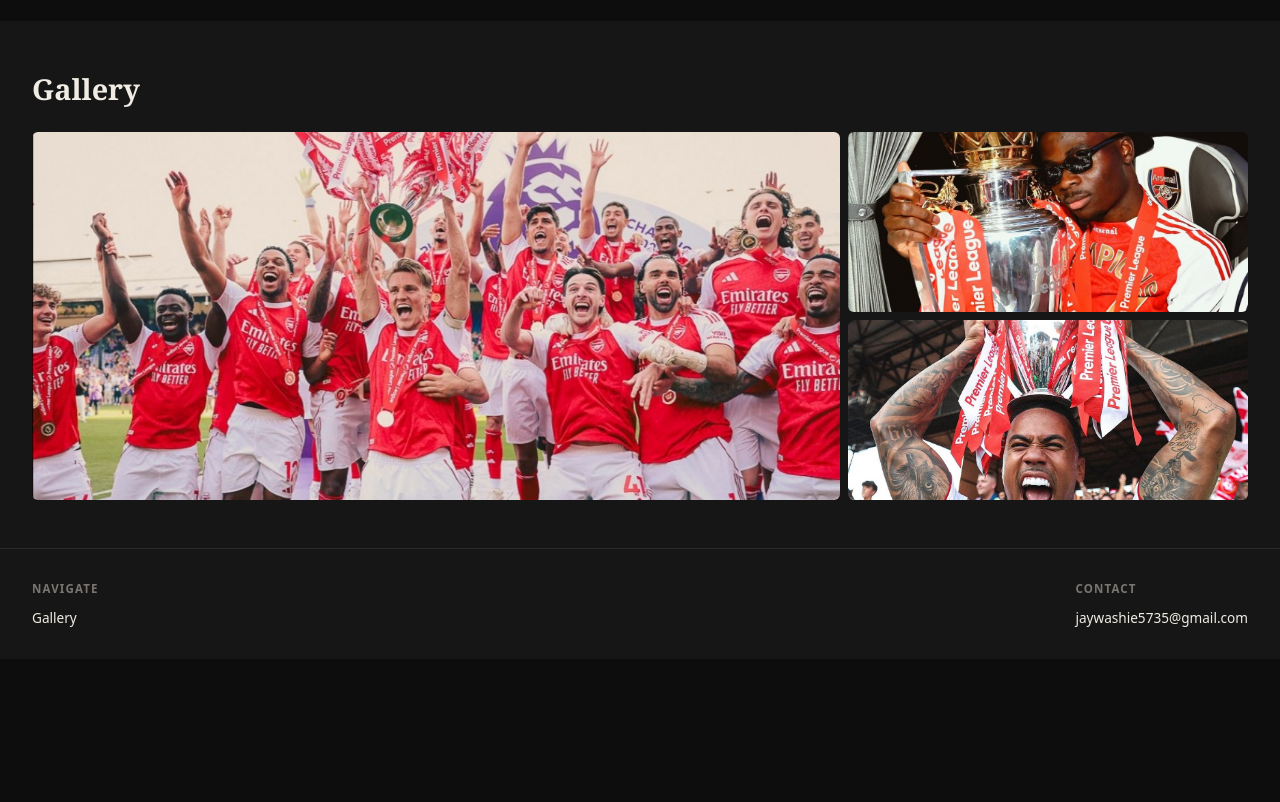
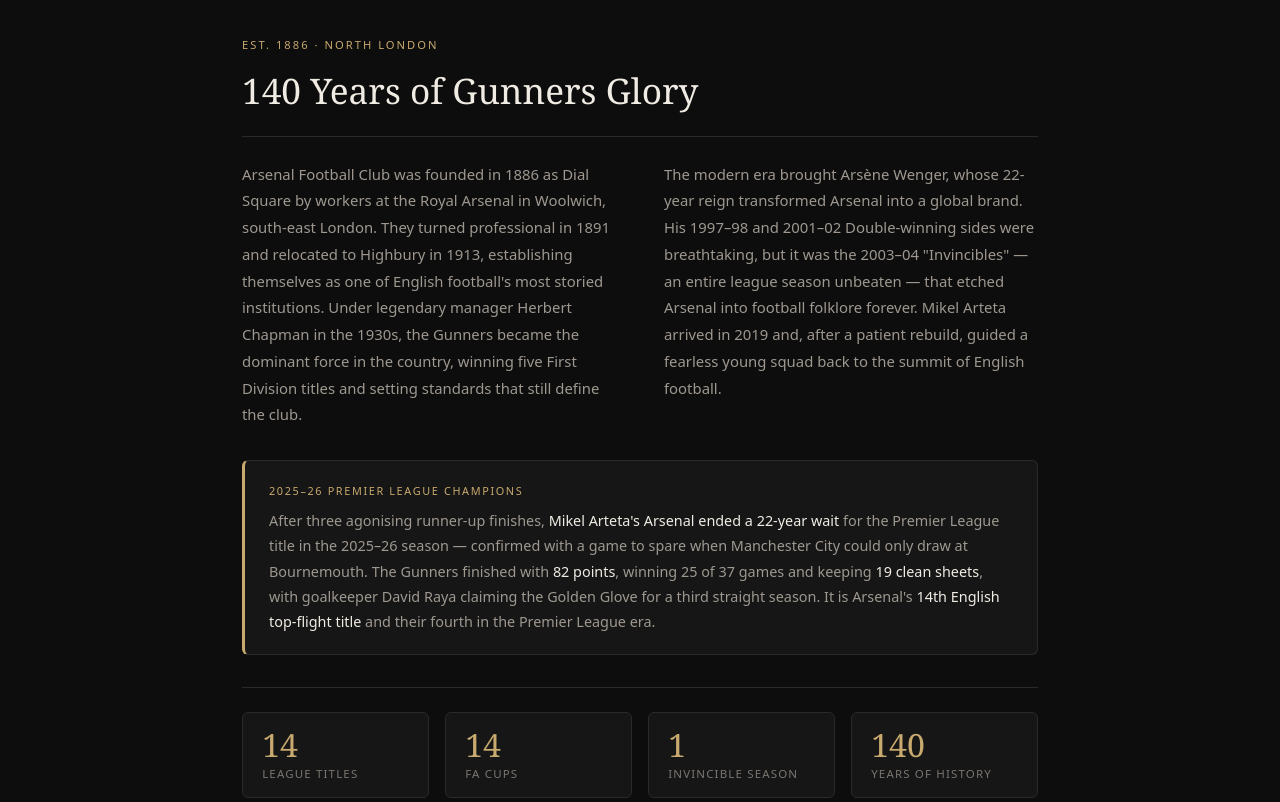
Before and after one commit to Jaywashie/arsenal, a plain HTML site: page index.html in a window 1280 px wide. Shown: the part 360-1162 px from the top of the page. Before the commit the page ends 1019 px from the top, so only its background shows below. Drawn offline with Linux system fonts and the light colour scheme.

Commit message:
chore:add history

```diff
--- a/index.html
+++ b/index.html
@@ -30,7 +30,7 @@
     justify-content: center;
     flex-direction: column;
     text-align: center;
-    padding: 4rem 2rem;
+    padding: 4rem 2rem 2rem;
     gap: 1rem;
   }
   .hero h1 { font-family: Georgia, serif; font-size: clamp(2rem, 5vw, 3.5rem); line-height: 1.15; }
@@ -48,6 +48,108 @@
   }
   .hero a:hover { background: #dbbe88; }
 
+  /* ── HISTORY SECTION ── */
+  .history {
+    max-width: 860px;
+    margin: 0 auto;
+    padding: 3rem 2rem 4rem;
+  }
+
+  .history-label {
+    font-size: 0.7rem;
+    text-transform: uppercase;
+    letter-spacing: 0.18em;
+    color: #c8a96e;
+    margin-bottom: 1rem;
+  }
+
+  .history h2 {
+    font-family: Georgia, serif;
+    font-size: clamp(1.5rem, 3vw, 2.2rem);
+    font-weight: 400;
+    line-height: 1.25;
+    margin-bottom: 1.5rem;
+    color: #f0ece4;
+  }
+
+  .history-body {
+    display: grid;
+    grid-template-columns: 1fr 1fr;
+    gap: 1.5rem 3rem;
+    border-top: 0.5px solid #2a2a2a;
+    padding-top: 1.5rem;
+  }
+
+  .history-body p {
+    font-size: 0.93rem;
+    line-height: 1.8;
+    color: #9e9890;
+  }
+
+  .history-body p + p { margin-top: 0; }
+
+  .trophy-row {
+    grid-column: 1 / -1;
+    display: flex;
+    gap: 1rem;
+    flex-wrap: wrap;
+    margin-top: 0.5rem;
+    padding-top: 1.5rem;
+    border-top: 0.5px solid #2a2a2a;
+  }
+
+  .trophy-card {
+    flex: 1;
+    min-width: 140px;
+    background: #161616;
+    border: 0.5px solid #2a2a2a;
+    border-radius: 6px;
+    padding: 1rem 1.2rem;
+  }
+
+  .trophy-card .num {
+    font-family: Georgia, serif;
+    font-size: 2rem;
+    color: #c8a96e;
+    line-height: 1;
+  }
+
+  .trophy-card .desc {
+    font-size: 0.72rem;
+    text-transform: uppercase;
+    letter-spacing: 0.1em;
+    color: #7a7570;
+    margin-top: 0.3rem;
+  }
+
+  .pl-banner {
+    grid-column: 1 / -1;
+    background: #161616;
+    border: 0.5px solid #2a2a2a;
+    border-left: 3px solid #c8a96e;
+    border-radius: 6px;
+    padding: 1.25rem 1.5rem;
+    margin-top: 0.5rem;
+  }
+
+  .pl-banner .pl-tag {
+    font-size: 0.68rem;
+    text-transform: uppercase;
+    letter-spacing: 0.15em;
+    color: #c8a96e;
+    margin-bottom: 0.5rem;
+  }
+
+  .pl-banner p {
+    font-size: 0.9rem;
+    line-height: 1.75;
+    color: #9e9890;
+    margin: 0;
+  }
+
+  .pl-banner strong { color: #f0ece4; font-weight: 500; }
+
+  /* ── STATS ── */
   .stats {
     display: flex;
     justify-content: center;
@@ -120,6 +222,8 @@
     .g3 { grid-column: 2;     grid-row: 2; }
     .stats { gap: 1.5rem; }
     footer { flex-direction: column; }
+    .history-body { grid-template-columns: 1fr; gap: 1rem; }
+    .trophy-row { gap: 0.75rem; }
   }
 </style>
 </head>
@@ -129,15 +233,54 @@
   <a href="#" class="logo">ARSENAL</a>
   <ul class="nav-links">
     <li><a href="#gallery">Gallery</a></li>
-
   </ul>
 </nav>
 
 <div class="hero">
-  <h1>Best club <br>in the <em>World</em></h1>
+  <h1>North London<em><br>Forever</em></h1>
   <a href="#gallery">Explore Gallery</a>
 </div>
 
+<!-- HISTORY -->
+<div class="history">
+  <p class="history-label">Est. 1886 · North London</p>
+  <h2>140 Years of Gunners Glory</h2>
+
+  <div class="history-body">
+    <p>
+      Arsenal Football Club was founded in 1886 as Dial Square by workers at the Royal Arsenal in Woolwich, south-east London. They turned professional in 1891 and relocated to Highbury in 1913, establishing themselves as one of English football's most storied institutions. Under legendary manager Herbert Chapman in the 1930s, the Gunners became the dominant force in the country, winning five First Division titles and setting standards that still define the club.
+    </p>
+    <p>
+      The modern era brought Arsène Wenger, whose 22-year reign transformed Arsenal into a global brand. His 1997–98 and 2001–02 Double-winning sides were breathtaking, but it was the 2003–04 "Invincibles" — an entire league season unbeaten — that etched Arsenal into football folklore forever. Mikel Arteta arrived in 2019 and, after a patient rebuild, guided a fearless young squad back to the summit of English football.
+    </p>
+
+    <div class="pl-banner">
+      <p class="pl-tag">2025–26 Premier League Champions</p>
+      <p>
+        After three agonising runner-up finishes, <strong>Mikel Arteta's Arsenal ended a 22-year wait</strong> for the Premier League title in the 2025–26 season — confirmed with a game to spare when Manchester City could only draw at Bournemouth. The Gunners finished with <strong>82 points</strong>, winning 25 of 37 games and keeping <strong>19 clean sheets</strong>, with goalkeeper David Raya claiming the Golden Glove for a third straight season. It is Arsenal's <strong>14th English top-flight title</strong> and their fourth in the Premier League era.
+      </p>
+    </div>
+
+    <div class="trophy-row">
+      <div class="trophy-card">
+        <div class="num">14</div>
+        <div class="desc">League titles</div>
+      </div>
+      <div class="trophy-card">
+        <div class="num">14</div>
+        <div class="desc">FA Cups</div>
+      </div>
+      <div class="trophy-card">
+        <div class="num">1</div>
+        <div class="desc">Invincible season</div>
+      </div>
+      <div class="trophy-card">
+        <div class="num">140</div>
+        <div class="desc">Years of history</div>
+      </div>
+    </div>
+  </div>
+</div>
 
 <section id="gallery">
   <h2>Gallery</h2>
@@ -151,7 +294,7 @@
       <div class="caption">BEST WINGER</div>
     </div>
     <div class="tile g3">
-      <img src="arsenal3.jpg " alt="Photo 3" />
+      <img src="arsenal3.jpg" alt="Photo 3" />
       <div class="caption">WALL</div>
     </div>
   </div>
```
